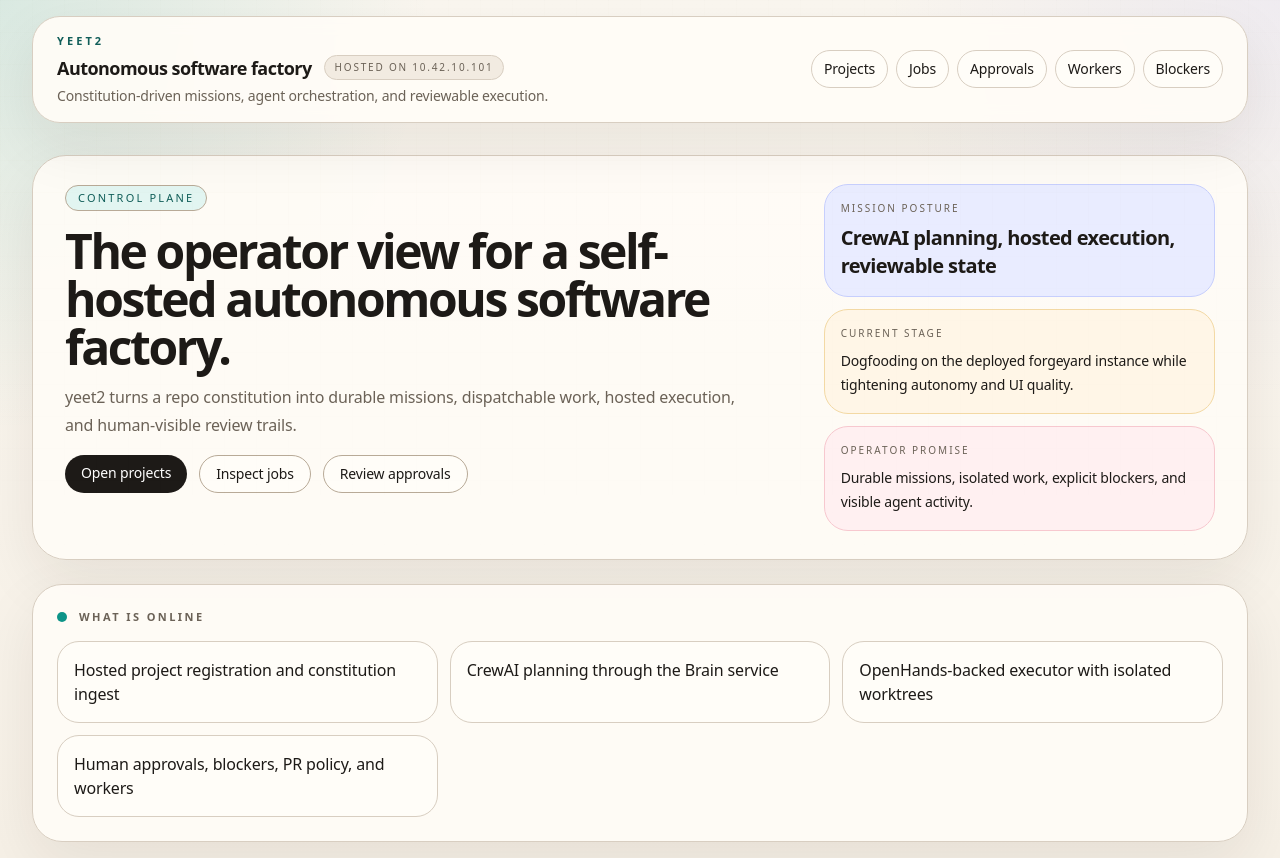
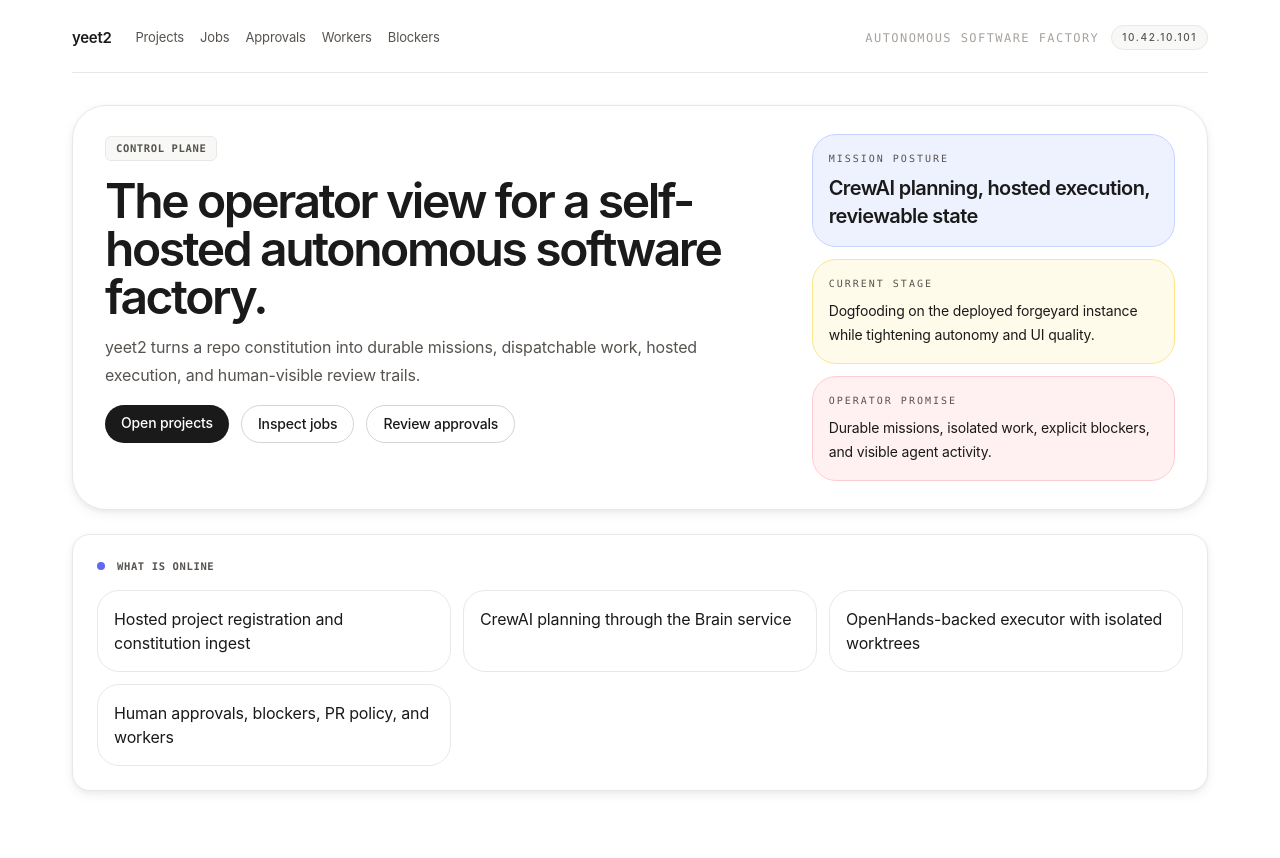
Before and after one commit to wan0net/yeet2, a Next.js app in the folder apps/control/: page / in a window 1280 px wide. After the commit the page ends 815 px from the top, so only its background shows below. Built offline with nearby package versions, Linux system fonts and the light colour scheme.

Commit message:
Adopt link42 shell theme

```diff
--- a/apps/control/src/app/globals.css
+++ b/apps/control/src/app/globals.css
@@ -2,50 +2,54 @@
 @tailwind components;
 @tailwind utilities;
 
+@import url("https://fonts.googleapis.com/css2?family=Geist:wght@300;400;500;600;700&family=Geist+Mono:wght@300;400;500&display=swap");
+
 :root {
   color-scheme: light;
-  --background: #f6f0e6;
-  --background-elevated: rgba(255, 252, 247, 0.92);
-  --foreground: #1d1a17;
-  --surface: #fffdf8;
-  --surface-muted: #f2ebe1;
-  --muted: #6b6257;
-  --border: #d8cec1;
-  --border-strong: #b8aa97;
-  --accent: #0d9488;
-  --accent-strong: #115e59;
-  --accent-soft: #e2f5f1;
-  --signal-indigo: #e9ecff;
-  --signal-indigo-border: #c7cffd;
-  --signal-rose: #fff0f1;
-  --signal-rose-border: #f7c8cf;
-  --signal-amber: #fff6e7;
-  --signal-amber-border: #f3d9a4;
-  --shadow-soft: 0 22px 60px rgba(39, 29, 13, 0.08);
-  --font-sans: var(--font-geist-sans), "Geist", "Inter", sans-serif;
-  --font-mono: var(--font-geist-mono), "Geist Mono", ui-monospace, monospace;
+  --background: #ffffff;
+  --background-elevated: #ffffff;
+  --foreground: #1a1a1a;
+  --surface: #ffffff;
+  --surface-muted: #f8f8f7;
+  --muted: #57534e;
+  --muted-dim: #a8a29e;
+  --border: #e8e8e6;
+  --border-strong: #d4d4d0;
+  --accent: #6366f1;
+  --accent-strong: #6366f1;
+  --accent-soft: #eef2ff;
+  --signal-indigo: #eef2ff;
+  --signal-indigo-border: #c7d2fe;
+  --signal-rose: #fff1f2;
+  --signal-rose-border: #fecdd3;
+  --signal-amber: #fffbeb;
+  --signal-amber-border: #fde68a;
+  --shadow-soft: 0 4px 12px rgba(0, 0, 0, 0.06), 0 2px 4px rgba(0, 0, 0, 0.04);
+  --font-sans: "Geist", -apple-system, BlinkMacSystemFont, "Segoe UI", system-ui, sans-serif;
+  --font-mono: "Geist Mono", ui-monospace, "SF Mono", Menlo, monospace;
 }
 
 [data-theme="dark"] {
   color-scheme: dark;
-  --background: #191612;
-  --background-elevated: rgba(28, 24, 20, 0.92);
-  --foreground: #f7f0e5;
-  --surface: #211c17;
-  --surface-muted: #2a241d;
-  --muted: #c0b2a0;
-  --border: #40372b;
-  --border-strong: #5f5141;
-  --accent: #3dd6c6;
-  --accent-strong: #86efe4;
-  --accent-soft: rgba(27, 79, 73, 0.45);
-  --signal-indigo: #262246;
-  --signal-indigo-border: #47419d;
-  --signal-rose: #3e1d24;
-  --signal-rose-border: #8d4b59;
-  --signal-amber: #352b18;
-  --signal-amber-border: #8d6e2c;
-  --shadow-soft: 0 24px 70px rgba(0, 0, 0, 0.34);
+  --background: #111110;
+  --background-elevated: #1c1c1b;
+  --foreground: #ededed;
+  --surface: #1c1c1b;
+  --surface-muted: #1a1a19;
+  --muted: #a09f9b;
+  --muted-dim: #5c5b57;
+  --border: #282826;
+  --border-strong: #343432;
+  --accent: #818cf8;
+  --accent-strong: #818cf8;
+  --accent-soft: #1e1b4b;
+  --signal-indigo: #1e1b4b;
+  --signal-indigo-border: #3730a3;
+  --signal-rose: #4c0519;
+  --signal-rose-border: #9f1239;
+  --signal-amber: #2c2009;
+  --signal-amber-border: #92400e;
+  --shadow-soft: 0 4px 12px rgba(0, 0, 0, 0.3);
 }
 
 html,
@@ -55,10 +59,7 @@
 
 body {
   margin: 0;
-  background:
-    radial-gradient(circle at top left, rgba(13, 148, 136, 0.14), transparent 28%),
-    radial-gradient(circle at top right, rgba(99, 102, 241, 0.08), transparent 26%),
-    linear-gradient(180deg, #fbf7f0 0%, var(--background) 100%);
+  background: var(--background);
   color: var(--foreground);
   font-family: var(--font-sans);
   letter-spacing: -0.01em;
@@ -74,19 +75,7 @@
 }
 
 ::selection {
-  background: rgba(13, 148, 136, 0.18);
-}
-
-.yeet-shell-grid::before {
-  content: "";
-  position: fixed;
-  inset: 0;
-  pointer-events: none;
-  background-image:
-    linear-gradient(rgba(92, 76, 55, 0.05) 1px, transparent 1px),
-    linear-gradient(90deg, rgba(92, 76, 55, 0.05) 1px, transparent 1px);
-  background-size: 32px 32px;
-  mask-image: linear-gradient(180deg, rgba(0, 0, 0, 0.18), transparent 78%);
+  background: rgba(99, 102, 241, 0.16);
 }
 
 .yeet-shell-panel {
--- a/apps/control/src/app/layout.tsx
+++ b/apps/control/src/app/layout.tsx
@@ -15,10 +15,10 @@
 }>) {
   return (
     <html data-theme="light" lang="en">
-      <body className="yeet-shell-grid">
-        <div className="mx-auto min-h-screen max-w-7xl px-4 py-4 sm:px-6 lg:px-8">
+      <body>
+        <div className="mx-auto min-h-screen max-w-[1200px] px-6 py-6 sm:px-8">
           <TopBar />
-          <div className="mt-5">{children}</div>
+          <div className="mt-8">{children}</div>
         </div>
       </body>
     </html>
--- a/packages/ui/src/index.tsx
+++ b/packages/ui/src/index.tsx
@@ -2,19 +2,12 @@
 
 export function TopBar() {
   return (
-    <header className="yeet-shell-panel rounded-[28px] px-5 py-4 backdrop-blur sm:px-6">
-      <div className="flex flex-col gap-4 lg:flex-row lg:items-center lg:justify-between">
-        <div className="min-w-0">
-          <div className="yeet-mono text-[11px] font-semibold uppercase tracking-[0.28em] text-[var(--accent-strong)]">yeet2</div>
-          <div className="mt-1 flex flex-wrap items-center gap-3">
-            <div className="text-lg font-semibold tracking-[-0.03em] text-[var(--foreground)]">Autonomous software factory</div>
-            <div className="rounded-full border border-[var(--border)] bg-[var(--surface-muted)] px-2.5 py-1 text-[10px] uppercase tracking-[0.18em] text-[var(--muted)]">
-              hosted on 10.42.10.101
-            </div>
-          </div>
-          <div className="mt-1 text-sm text-[var(--muted)]">Constitution-driven missions, agent orchestration, and reviewable execution.</div>
-        </div>
-        <nav className="flex flex-wrap gap-2 text-sm">
+    <header className="border-b border-[var(--border)] pb-5">
+      <div className="flex flex-wrap items-center gap-6">
+        <a className="text-[15px] font-semibold tracking-[-0.02em] text-[var(--foreground)]" href="/projects">
+          yeet2
+        </a>
+        <nav className="flex flex-wrap gap-4 text-[13px]">
           {([
             ["/projects", "Projects"],
             ["/jobs", "Jobs"],
@@ -24,13 +17,19 @@
           ] as ReadonlyArray<readonly [string, string]>).map(([href, label]) => (
             <a
               key={href}
-              className="rounded-full border border-[var(--border)] bg-[var(--surface)] px-3 py-2 text-[var(--foreground)] transition hover:border-[var(--border-strong)] hover:bg-[var(--surface-muted)]"
+              className="py-1 text-[var(--muted)] transition hover:text-[var(--foreground)]"
               href={href}
             >
               {label}
             </a>
           ))}
         </nav>
+        <div className="ml-auto flex items-center gap-3 text-[12px]">
+          <span className="yeet-mono uppercase tracking-[0.12em] text-[var(--muted-dim)]">autonomous software factory</span>
+          <span className="rounded-full border border-[var(--border)] bg-[var(--surface-muted)] px-2.5 py-1 text-[10px] font-medium uppercase tracking-[0.16em] text-[var(--muted)]">
+            10.42.10.101
+          </span>
+        </div>
       </div>
     </header>
   );
@@ -38,7 +37,7 @@
 
 export function StatusBadge({ children }: PropsWithChildren) {
   return (
-    <span className="yeet-mono inline-flex rounded-full border border-[var(--border-strong)] bg-[var(--accent-soft)] px-3 py-1 text-[11px] font-medium uppercase tracking-[0.2em] text-[var(--accent-strong)]">
+    <span className="yeet-mono inline-flex rounded-md border border-[var(--border)] bg-[var(--surface-muted)] px-2.5 py-1 text-[10.5px] font-semibold uppercase tracking-[0.06em] text-[var(--muted)]">
       {children}
     </span>
   );
@@ -49,10 +48,10 @@
   children
 }: PropsWithChildren<{ title: string }>) {
   return (
-    <section className="yeet-shell-panel rounded-[30px] p-6">
+    <section className="yeet-shell-panel rounded-[18px] p-6">
       <div className="mb-4 flex items-center gap-3">
-        <div className="h-2.5 w-2.5 rounded-full bg-[var(--accent)]" />
-        <div className="yeet-mono text-[11px] font-semibold uppercase tracking-[0.22em] text-[var(--muted)]">{title}</div>
+        <div className="h-2 w-2 rounded-full bg-[var(--accent)]" />
+        <div className="yeet-mono text-[10.5px] font-semibold uppercase tracking-[0.06em] text-[var(--muted)]">{title}</div>
       </div>
       {children}
     </section>
```
